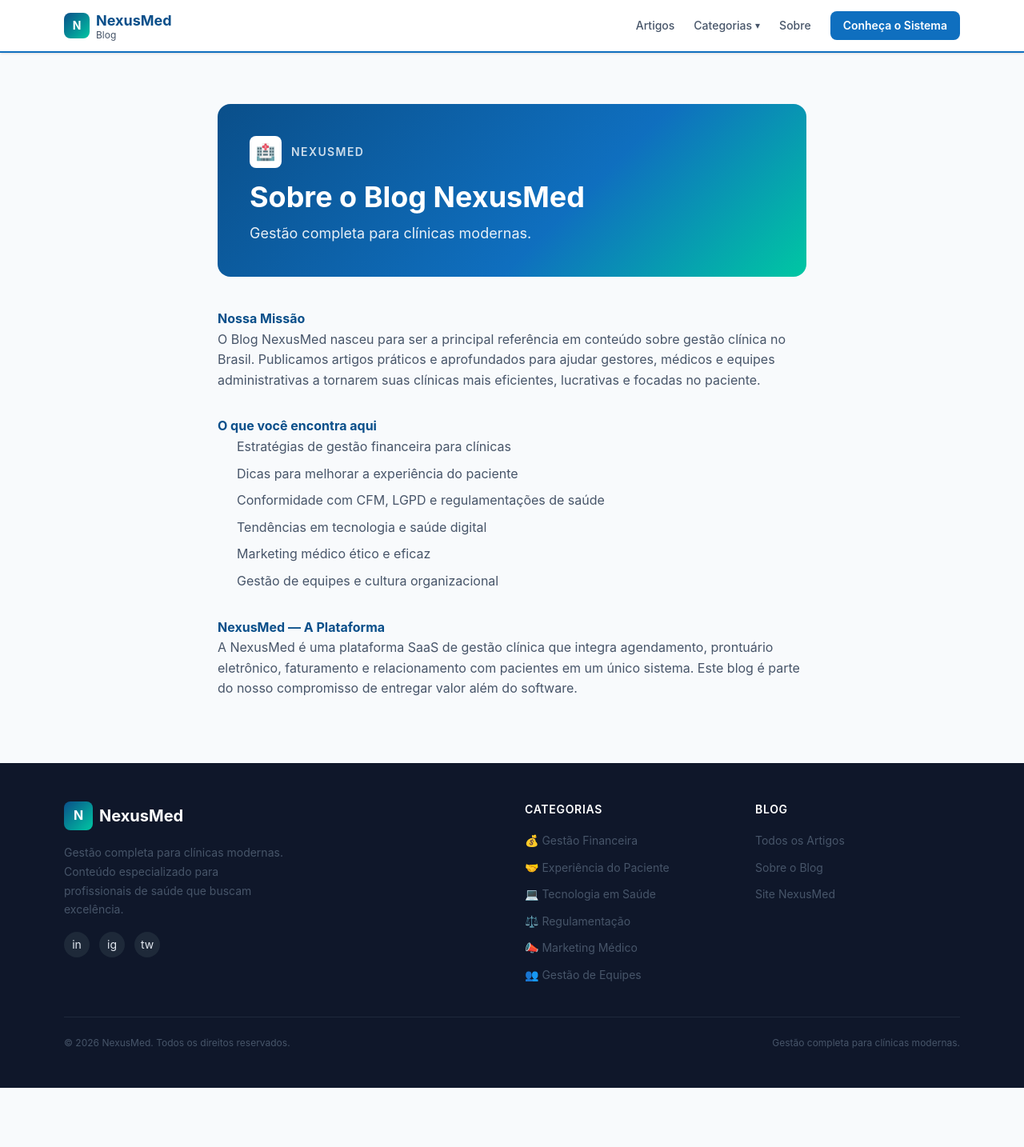
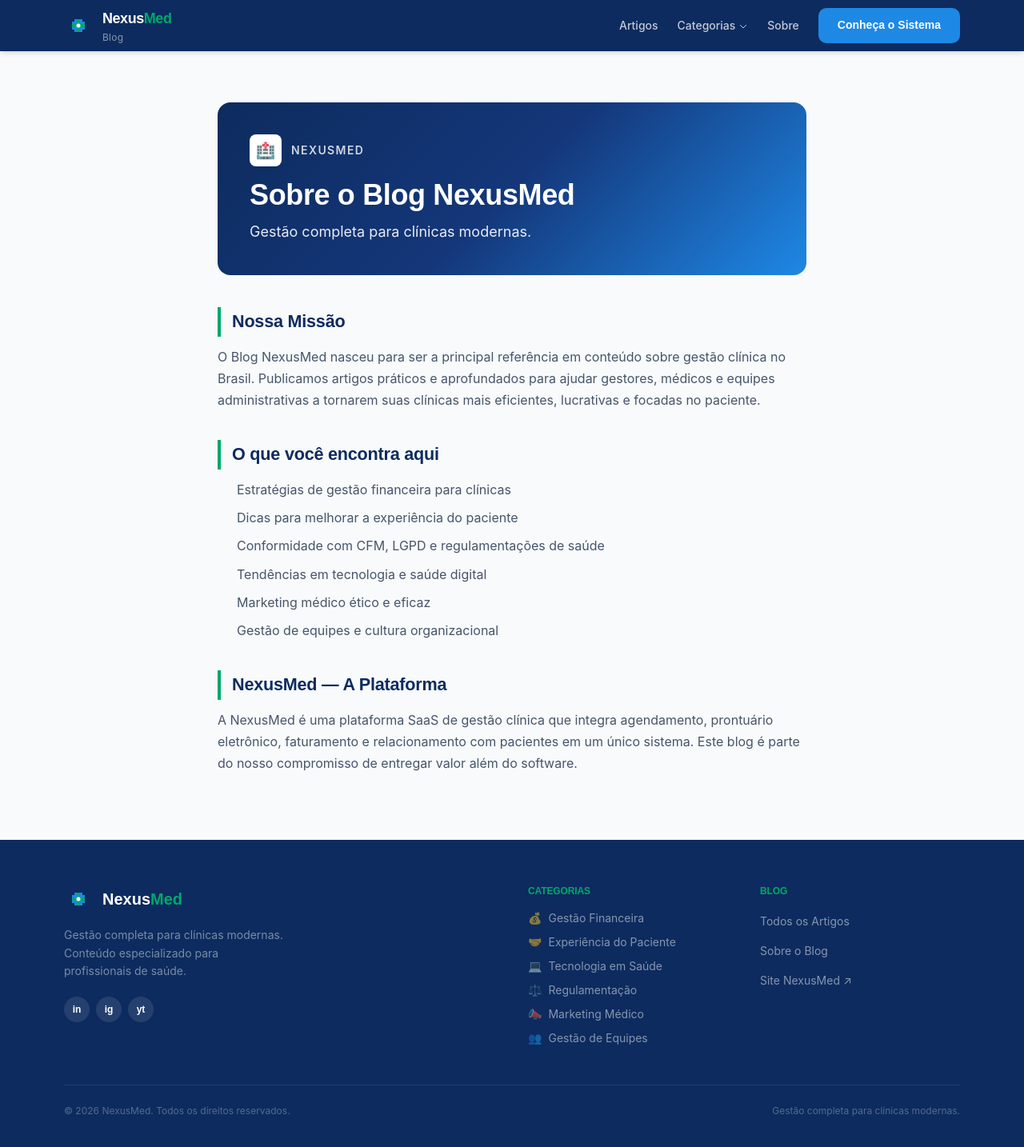
Before and after one commit to adrianois/Blog-NexusMed, a Next.js app in the folder blog-nexusmed/: page /sobre in a window 1280 px wide. Shown: the top 1434 px of the page at 80% size. Before the commit the page ends 1360 px from the top, so only its background shows below. Built offline with nearby package versions, Linux system fonts and the light colour scheme.

Commit message:
feat: atualiza identidade visual com cores e tipografia oficiais NexusMed

```diff
--- a/blog-nexusmed/app/globals.css
+++ b/blog-nexusmed/app/globals.css
@@ -1,17 +1,28 @@
 @import "tailwindcss";
 
+/* Google Fonts - Poppins + Inter */
+@import url('https://fonts.googleapis.com/css2?family=Poppins:wght@400;500;600;700;800&family=Inter:wght@400;500;600&display=swap');
+
 :root {
-  --nexus-primary: #0F6FBF;
-  --nexus-primary-dark: #0A4F8A;
-  --nexus-primary-light: #E8F4FF;
-  --nexus-accent: #00C7A3;
-  --nexus-accent-dark: #009E82;
-  --nexus-gray-50: #F8FAFC;
-  --nexus-gray-100: #F1F5F9;
-  --nexus-gray-200: #E2E8F0;
-  --nexus-gray-600: #475569;
-  --nexus-gray-800: #1E293B;
-  --nexus-gray-900: #0F172A;
+  /* === CORES OFICIAIS NEXUSMED === */
+  --nexus-navy:        #0D2B5E;   /* Azul marinho — fundo header/footer */
+  --nexus-navy-light:  #14377A;   /* Azul marinho claro */
+  --nexus-blue:        #1E88E5;   /* Azul médico — cor primária */
+  --nexus-blue-dark:   #1565C0;   /* Azul primário escuro */
+  --nexus-blue-light:  #E3F2FD;   /* Azul muito claro — fundos suaves */
+  --nexus-green:       #00A86B;   /* Verde saúde — cor de destaque */
+  --nexus-green-dark:  #007A4D;   /* Verde escuro */
+  --nexus-green-light: #E0F5EE;   /* Verde claro — tags, badges */
+
+  /* === NEUTROS === */
+  --nexus-white:       #FFFFFF;
+  --nexus-gray-50:     #F8FAFC;
+  --nexus-gray-100:    #F1F5F9;
+  --nexus-gray-200:    #E2E8F0;
+  --nexus-gray-400:    #94A3B8;
+  --nexus-gray-600:    #475569;
+  --nexus-gray-800:    #1E293B;
+  --nexus-gray-900:    #0F172A;
 }
 
 * {
@@ -22,42 +33,125 @@ body {
   font-family: 'Inter', -apple-system, BlinkMacSystemFont, 'Segoe UI', sans-serif;
   background-color: var(--nexus-gray-50);
   color: var(--nexus-gray-800);
-  line-height: 1.6;
+  line-height: 1.7;
+  -webkit-font-smoothing: antialiased;
 }
 
-.nexus-gradient {
-  background: linear-gradient(135deg, var(--nexus-primary-dark) 0%, var(--nexus-primary) 60%, var(--nexus-accent) 100%);
+h1, h2, h3, h4, h5, h6 {
+  font-family: 'Poppins', sans-serif;
+  letter-spacing: -0.01em;
 }
 
+/* === GRADIENTE OFICIAL === */
+.nexus-gradient {
+  background: linear-gradient(135deg, var(--nexus-navy) 0%, var(--nexus-navy-light) 50%, var(--nexus-blue) 100%);
+}
+
+.nexus-gradient-green {
+  background: linear-gradient(135deg, var(--nexus-navy) 0%, var(--nexus-blue-dark) 60%, var(--nexus-green) 100%);
+}
+
+/* === CARDS === */
 .nexus-card {
   background: white;
-  border-radius: 12px;
+  border-radius: 14px;
   border: 1px solid var(--nexus-gray-200);
-  transition: box-shadow 0.2s ease, transform 0.2s ease;
+  transition: box-shadow 0.25s ease, transform 0.25s ease;
 }
 
 .nexus-card:hover {
-  box-shadow: 0 8px 30px rgba(15, 111, 191, 0.12);
-  transform: translateY(-2px);
+  box-shadow: 0 10px 40px rgba(30, 136, 229, 0.13);
+  transform: translateY(-3px);
 }
 
+/* === TAGS === */
 .nexus-tag {
   display: inline-flex;
   align-items: center;
+  gap: 4px;
   padding: 4px 12px;
   border-radius: 999px;
-  font-size: 0.75rem;
-  font-weight: 600;
-  letter-spacing: 0.025em;
+  font-size: 0.72rem;
+  font-weight: 700;
+  letter-spacing: 0.04em;
   text-transform: uppercase;
+  font-family: 'Poppins', sans-serif;
 }
 
-.prose h2 { color: var(--nexus-primary-dark); font-weight: 700; margin-top: 2rem; }
-.prose h3 { color: var(--nexus-gray-800); font-weight: 600; margin-top: 1.5rem; }
-.prose p { color: var(--nexus-gray-600); margin-bottom: 1rem; }
-.prose ul { color: var(--nexus-gray-600); padding-left: 1.5rem; }
-.prose li { margin-bottom: 0.5rem; }
+/* === BOTÕES === */
+.nexus-btn-primary {
+  background: var(--nexus-blue);
+  color: white;
+  padding: 10px 24px;
+  border-radius: 10px;
+  font-weight: 600;
+  font-size: 0.875rem;
+  font-family: 'Poppins', sans-serif;
+  transition: background 0.2s ease, transform 0.1s ease;
+  display: inline-flex;
+  align-items: center;
+  gap: 6px;
+}
+.nexus-btn-primary:hover {
+  background: var(--nexus-blue-dark);
+  transform: translateY(-1px);
+}
 
-::-webkit-scrollbar { width: 6px; }
+.nexus-btn-outline {
+  border: 2px solid rgba(255,255,255,0.35);
+  color: white;
+  padding: 10px 24px;
+  border-radius: 10px;
+  font-weight: 600;
+  font-size: 0.875rem;
+  font-family: 'Poppins', sans-serif;
+  transition: background 0.2s ease;
+  display: inline-flex;
+  align-items: center;
+  gap: 6px;
+}
+.nexus-btn-outline:hover {
+  background: rgba(255,255,255,0.12);
+}
+
+/* === PROSE (artigos) === */
+.prose h2 {
+  font-family: 'Poppins', sans-serif;
+  color: var(--nexus-navy);
+  font-weight: 700;
+  font-size: 1.35rem;
+  margin-top: 2.25rem;
+  margin-bottom: 0.75rem;
+  padding-left: 14px;
+  border-left: 4px solid var(--nexus-green);
+}
+.prose h3 {
+  font-family: 'Poppins', sans-serif;
+  color: var(--nexus-blue-dark);
+  font-weight: 600;
+  font-size: 1.1rem;
+  margin-top: 1.5rem;
+  margin-bottom: 0.5rem;
+}
+.prose p {
+  color: var(--nexus-gray-600);
+  margin-bottom: 1.1rem;
+  font-size: 1rem;
+}
+.prose ul {
+  color: var(--nexus-gray-600);
+  padding-left: 1.5rem;
+  margin-bottom: 1rem;
+}
+.prose li {
+  margin-bottom: 0.5rem;
+  position: relative;
+}
+.prose li::marker {
+  color: var(--nexus-green);
+}
+
+/* === SCROLLBAR === */
+::-webkit-scrollbar { width: 5px; }
 ::-webkit-scrollbar-track { background: var(--nexus-gray-100); }
-::-webkit-scrollbar-thumb { background: var(--nexus-primary); border-radius: 3px; }
+::-webkit-scrollbar-thumb { background: var(--nexus-blue); border-radius: 3px; }
--- a/blog-nexusmed/components/Footer.tsx
+++ b/blog-nexusmed/components/Footer.tsx
@@ -3,38 +3,49 @@ import { CATEGORIES } from '@/lib/categories';
 
 export default function Footer() {
   return (
-    <footer style={{ background: 'var(--nexus-gray-900)', color: 'var(--nexus-gray-200)' }}>
-      <div className="max-w-6xl mx-auto px-4 py-12">
-        <div className="grid grid-cols-1 md:grid-cols-4 gap-8">
+    <footer style={{ background: 'var(--nexus-navy)' }}>
+      <div className="max-w-6xl mx-auto px-4 py-14">
+        <div className="grid grid-cols-1 md:grid-cols-4 gap-10">
+
           {/* Brand */}
           <div className="md:col-span-2">
-            <div className="flex items-center gap-2 mb-4">
-              <div
-                className="w-9 h-9 rounded-lg flex items-center justify-center text-white font-bold"
-                style={{ background: 'linear-gradient(135deg, #0A4F8A, #00C7A3)' }}
-              >
-                N
-              </div>
-              <span className="font-bold text-xl text-white">NexusMed</span>
+            <div className="flex items-center gap-3 mb-4">
+              <svg viewBox="0 0 36 36" fill="none" xmlns="http://www.w3.org/2000/svg" className="w-9 h-9">
+                <path d="M10 13h16v10H10z" fill="#1E88E5"/>
+                <path d="M13 10h10v16H13z" fill="#1E88E5"/>
+                <path d="M16 10h4v16h-4z" fill="#00A86B"/>
+                <path d="M10 16h16v4H10z" fill="#00A86B"/>
+                <circle cx="18" cy="18" r="2.5" fill="white"/>
+              </svg>
+              <span className="font-bold text-xl" style={{ fontFamily: 'Poppins, sans-serif', color: 'white' }}>
+                Nexus<span style={{ color: 'var(--nexus-green)' }}>Med</span>
+              </span>
             </div>
-            <p className="text-sm mb-4" style={{ color: 'var(--nexus-gray-600)', maxWidth: '280px', lineHeight: '1.7' }}>
-              Gestão completa para clínicas modernas. Conteúdo especializado para profissionais de saúde que buscam excelência.
+            <p className="text-sm mb-5 leading-relaxed" style={{ color: 'rgba(255,255,255,0.45)', maxWidth: '280px', fontFamily: 'Inter, sans-serif' }}>
+              Gestão completa para clínicas modernas. Conteúdo especializado para profissionais de saúde.
             </p>
-            <div className="flex gap-3">
-              <a href="#" className="w-8 h-8 rounded-full flex items-center justify-center text-sm bg-gray-800 hover:bg-blue-600 transition-colors">in</a>
-              <a href="#" className="w-8 h-8 rounded-full flex items-center justify-center text-sm bg-gray-800 hover:bg-pink-600 transition-colors">ig</a>
-              <a href="#" className="w-8 h-8 rounded-full flex items-center justify-center text-sm bg-gray-800 hover:bg-blue-400 transition-colors">tw</a>
+            <div className="flex gap-2">
+              {[{ label: 'in', hover: '#0A66C2' }, { label: 'ig', hover: '#E1306C' }, { label: 'yt', hover: '#FF0000' }].map((s) => (
+                <a key={s.label} href="#"
+                  className="w-8 h-8 rounded-full flex items-center justify-center text-xs font-bold text-white transition-colors"
+                  style={{ background: 'rgba(255,255,255,0.1)', fontFamily: 'Poppins, sans-serif' }}
+                >
+                  {s.label}
+                </a>
+              ))}
             </div>
           </div>
 
           {/* Categorias */}
           <div>
-            <h3 className="text-sm font-semibold uppercase tracking-wider mb-4 text-white">Categorias</h3>
-            <ul className="space-y-2">
+            <h3 className="text-xs font-semibold uppercase tracking-widest mb-4" style={{ color: 'var(--nexus-green)', fontFamily: 'Poppins, sans-serif' }}>Categorias</h3>
+            <ul className="space-y-2.5">
               {CATEGORIES.map((cat) => (
                 <li key={cat.slug}>
-                  <Link href={`/categorias/${cat.slug}`} className="text-sm hover:text-white transition-colors" style={{ color: 'var(--nexus-gray-600)' }}>
-                    {cat.icon} {cat.name}
+                  <Link href={`/categorias/${cat.slug}`} className="text-sm transition-colors hover:text-white flex items-center gap-2"
+                    style={{ color: 'rgba(255,255,255,0.5)', fontFamily: 'Inter, sans-serif' }}
+                  >
+                    <span>{cat.icon}</span> {cat.name}
                   </Link>
                 </li>
               ))}
@@ -43,11 +54,17 @@ export default function Footer() {
 
           {/* Links */}
           <div>
-            <h3 className="text-sm font-semibold uppercase tracking-wider mb-4 text-white">Blog</h3>
-            <ul className="space-y-2">
-              {[{ href: '/blog', label: 'Todos os Artigos' }, { href: '/sobre', label: 'Sobre o Blog' }, { href: 'https://nexusmed.com.br', label: 'Site NexusMed' }].map((link) => (
+            <h3 className="text-xs font-semibold uppercase tracking-widest mb-4" style={{ color: 'var(--nexus-green)', fontFamily: 'Poppins, sans-serif' }}>Blog</h3>
+            <ul className="space-y-2.5">
+              {[
+                { href: '/blog', label: 'Todos os Artigos' },
+                { href: '/sobre', label: 'Sobre o Blog' },
+                { href: 'https://nexusmed.com.br', label: 'Site NexusMed ↗' },
+              ].map((link) => (
                 <li key={link.href}>
-                  <a href={link.href} className="text-sm hover:text-white transition-colors" style={{ color: 'var(--nexus-gray-600)' }}>
+                  <a href={link.href} className="text-sm transition-colors hover:text-white"
+                    style={{ color: 'rgba(255,255,255,0.5)', fontFamily: 'Inter, sans-serif' }}
+                  >
                     {link.label}
                   </a>
                 </li>
@@ -56,11 +73,14 @@ export default function Footer() {
           </div>
         </div>
 
-        <div className="mt-10 pt-6 flex flex-col md:flex-row items-center justify-between gap-3" style={{ borderTop: '1px solid #1E293B' }}>
-          <p className="text-xs" style={{ color: 'var(--nexus-gray-600)' }}>
+        {/* Bottom bar */}
+        <div className="mt-12 pt-6 flex flex-col md:flex-row items-center justify-between gap-3"
+          style={{ borderTop: '1px solid rgba(255,255,255,0.08)' }}
+        >
+          <p className="text-xs" style={{ color: 'rgba(255,255,255,0.3)', fontFamily: 'Inter, sans-serif' }}>
             © {new Date().getFullYear()} NexusMed. Todos os direitos reservados.
           </p>
-          <p className="text-xs" style={{ color: 'var(--nexus-gray-600)' }}>
+          <p className="text-xs" style={{ color: 'rgba(255,255,255,0.3)', fontFamily: 'Inter, sans-serif' }}>
             Gestão completa para clínicas modernas.
           </p>
         </div>
--- a/blog-nexusmed/components/Header.tsx
+++ b/blog-nexusmed/components/Header.tsx
@@ -7,81 +7,97 @@ export default function Header() {
   const [menuOpen, setMenuOpen] = useState(false);
 
   return (
-    <header className="bg-white shadow-sm sticky top-0 z-50" style={{ borderBottom: '2px solid var(--nexus-primary)' }}>
+    <header className="sticky top-0 z-50 shadow-md" style={{ background: 'var(--nexus-navy)' }}>
       <div className="max-w-6xl mx-auto px-4">
         <div className="flex items-center justify-between h-16">
+
           {/* Logo */}
-          <Link href="/" className="flex items-center gap-2 group">
-            <div
-              className="w-8 h-8 rounded-lg flex items-center justify-center text-white font-bold text-sm"
-              style={{ background: 'linear-gradient(135deg, #0A4F8A, #00C7A3)' }}
-            >
-              N
+          <Link href="/" className="flex items-center gap-3 group">
+            {/* Ícone cruz NexusMed */}
+            <div className="relative w-9 h-9 flex-shrink-0">
+              <svg viewBox="0 0 36 36" fill="none" xmlns="http://www.w3.org/2000/svg" className="w-9 h-9">
+                {/* Cruz azul */}
+                <path d="M10 13h16v10H10z" fill="#1E88E5" rx="2"/>
+                <path d="M13 10h10v16H13z" fill="#1E88E5" rx="2"/>
+                {/* Sobreposição verde */}
+                <path d="M16 10h4v16h-4z" fill="#00A86B"/>
+                <path d="M10 16h16v4H10z" fill="#00A86B"/>
+                {/* Ponto central branco */}
+                <circle cx="18" cy="18" r="2.5" fill="white"/>
+              </svg>
             </div>
-            <div>
-              <span className="font-bold text-lg" style={{ color: 'var(--nexus-primary-dark)' }}>NexusMed</span>
-              <span className="text-xs block" style={{ color: 'var(--nexus-gray-600)', marginTop: '-4px' }}>Blog</span>
+            <div className="leading-none">
+              <span className="font-bold text-lg tracking-tight" style={{ fontFamily: 'Poppins, sans-serif', color: 'white' }}>
+                Nexus<span style={{ color: 'var(--nexus-green)' }}>Med</span>
+              </span>
+              <span className="text-xs block mt-0.5" style={{ color: 'rgba(255,255,255,0.5)', fontFamily: 'Inter, sans-serif', letterSpacing: '0.02em' }}>Blog</span>
             </div>
           </Link>
 
           {/* Nav Desktop */}
           <nav className="hidden md:flex items-center gap-6">
-            <Link href="/blog" className="text-sm font-medium hover:text-blue-600 transition-colors" style={{ color: 'var(--nexus-gray-600)' }}>
+            <Link href="/blog" className="text-sm font-medium transition-colors hover:text-white" style={{ color: 'rgba(255,255,255,0.75)', fontFamily: 'Inter, sans-serif' }}>
               Artigos
             </Link>
+
+            {/* Dropdown Categorias */}
             <div className="relative group">
-              <button className="text-sm font-medium flex items-center gap-1 transition-colors" style={{ color: 'var(--nexus-gray-600)' }}>
-                Categorias <span className="text-xs">▾</span>
+              <button className="text-sm font-medium flex items-center gap-1 transition-colors hover:text-white" style={{ color: 'rgba(255,255,255,0.75)', fontFamily: 'Inter, sans-serif' }}>
+                Categorias
+                <svg className="w-3 h-3 mt-0.5" fill="none" stroke="currentColor" viewBox="0 0 24 24">
+                  <path strokeLinecap="round" strokeLinejoin="round" strokeWidth={2} d="M19 9l-7 7-7-7" />
+                </svg>
               </button>
-              <div className="absolute top-full left-0 mt-2 w-56 bg-white rounded-xl shadow-lg border p-2 opacity-0 invisible group-hover:opacity-100 group-hover:visible transition-all" style={{ borderColor: 'var(--nexus-gray-200)' }}>
+              <div className="absolute top-full left-0 mt-3 w-60 bg-white rounded-2xl shadow-xl border p-2 opacity-0 invisible group-hover:opacity-100 group-hover:visible transition-all duration-200" style={{ borderColor: 'var(--nexus-gray-200)' }}>
                 {CATEGORIES.map((cat) => (
                   <Link
                     key={cat.slug}
                     href={`/categorias/${cat.slug}`}
-                    className="flex items-center gap-2 px-3 py-2 rounded-lg text-sm hover:bg-gray-50 transition-colors"
-                    style={{ color: 'var(--nexus-gray-800)' }}
+                    className="flex items-center gap-3 px-3 py-2.5 rounded-xl text-sm hover:bg-gray-50 transition-colors"
+                    style={{ color: 'var(--nexus-gray-800)', fontFamily: 'Inter, sans-serif' }}
                   >
-                    <span>{cat.icon}</span>
-                    {cat.name}
+                    <span className="text-base">{cat.icon}</span>
+                    <span>{cat.name}</span>
                   </Link>
                 ))}
               </div>
             </div>
-            <Link href="/sobre" className="text-sm font-medium transition-colors" style={{ color: 'var(--nexus-gray-600)' }}>
+
+            <Link href="/sobre" className="text-sm font-medium transition-colors hover:text-white" style={{ color: 'rgba(255,255,255,0.75)', fontFamily: 'Inter, sans-serif' }}>
               Sobre
             </Link>
+
             <a
               href="https://nexusmed.com.br"
               target="_blank"
               rel="noopener noreferrer"
-              className="text-sm font-semibold px-4 py-2 rounded-lg text-white transition-opacity hover:opacity-90"
-              style={{ background: 'var(--nexus-primary)' }}
+              className="nexus-btn-primary"
             >
               Conheça o Sistema
             </a>
           </nav>
 
-          {/* Mobile Menu Button */}
-          <button
-            className="md:hidden p-2"
-            onClick={() => setMenuOpen(!menuOpen)}
-            aria-label="Menu"
-          >
-            <span className="text-2xl">{menuOpen ? '✕' : '☰'}</span>
+          {/* Mobile Button */}
+          <button className="md:hidden p-2 text-white" onClick={() => setMenuOpen(!menuOpen)} aria-label="Menu">
+            {menuOpen
+              ? <svg className="w-6 h-6" fill="none" stroke="currentColor" viewBox="0 0 24 24"><path strokeLinecap="round" strokeLinejoin="round" strokeWidth={2} d="M6 18L18 6M6 6l12 12" /></svg>
+              : <svg className="w-6 h-6" fill="none" stroke="currentColor" viewBox="0 0 24 24"><path strokeLinecap="round" strokeLinejoin="round" strokeWidth={2} d="M4 6h16M4 12h16M4 18h16" /></svg>
+            }
           </button>
         </div>
 
         {/* Mobile Nav */}
         {menuOpen && (
-          <div className="md:hidden py-4 border-t" style={{ borderColor: 'var(--nexus-gray-200)' }}>
-            <div className="flex flex-col gap-3">
-              <Link href="/blog" className="text-sm font-medium py-1" style={{ color: 'var(--nexus-gray-800)' }} onClick={() => setMenuOpen(false)}>Artigos</Link>
+          <div className="md:hidden py-4" style={{ borderTop: '1px solid rgba(255,255,255,0.1)' }}>
+            <div className="flex flex-col gap-1">
+              <Link href="/blog" className="px-3 py-2.5 rounded-xl text-sm font-medium text-white hover:bg-white/10" onClick={() => setMenuOpen(false)}>Artigos</Link>
               {CATEGORIES.map((cat) => (
-                <Link key={cat.slug} href={`/categorias/${cat.slug}`} className="text-sm py-1 flex items-center gap-2" style={{ color: 'var(--nexus-gray-600)' }} onClick={() => setMenuOpen(false)}>
+                <Link key={cat.slug} href={`/categorias/${cat.slug}`} className="px-3 py-2.5 rounded-xl text-sm flex items-center gap-2 hover:bg-white/10" style={{ color: 'rgba(255,255,255,0.8)' }} onClick={() => setMenuOpen(false)}>
                   <span>{cat.icon}</span> {cat.name}
                 </Link>
               ))}
-              <Link href="/sobre" className="text-sm font-medium py-1" style={{ color: 'var(--nexus-gray-800)' }} onClick={() => setMenuOpen(false)}>Sobre</Link>
+              <Link href="/sobre" className="px-3 py-2.5 rounded-xl text-sm font-medium text-white hover:bg-white/10" onClick={() => setMenuOpen(false)}>Sobre</Link>
+              <a href="https://nexusmed.com.br" target="_blank" rel="noopener noreferrer" className="mt-2 nexus-btn-primary justify-center">Conheça o Sistema</a>
             </div>
           </div>
         )}
--- a/blog-nexusmed/components/Hero.tsx
+++ b/blog-nexusmed/components/Hero.tsx
@@ -2,36 +2,53 @@ import Link from 'next/link';
 
 export default function Hero() {
   return (
-    <section className="nexus-gradient text-white">
-      <div className="max-w-6xl mx-auto px-4 py-20 md:py-28">
+    <section className="nexus-gradient-green text-white overflow-hidden relative">
+      {/* Decoração de fundo */}
+      <div className="absolute inset-0 overflow-hidden pointer-events-none">
+        <div className="absolute -top-20 -right-20 w-96 h-96 rounded-full opacity-10" style={{ background: 'var(--nexus-blue)' }}></div>
+        <div className="absolute -bottom-10 -left-10 w-64 h-64 rounded-full opacity-10" style={{ background: 'var(--nexus-green)' }}></div>
+      </div>
+
+      <div className="max-w-6xl mx-auto px-4 py-20 md:py-28 relative z-10">
         <div className="max-w-2xl">
-          <div className="inline-flex items-center gap-2 px-3 py-1 rounded-full text-xs font-semibold uppercase tracking-wider mb-6"
-            style={{ background: 'rgba(255,255,255,0.15)', backdropFilter: 'blur(4px)' }}
+          {/* Badge */}
+          <div
+            className="inline-flex items-center gap-2 px-4 py-1.5 rounded-full text-xs font-semibold uppercase tracking-wider mb-6"
+            style={{ background: 'rgba(255,255,255,0.12)', border: '1px solid rgba(255,255,255,0.2)', fontFamily: 'Poppins, sans-serif' }}
           >
             <span className="w-2 h-2 rounded-full bg-green-400 animate-pulse"></span>
             NexusMed Blog — Gestão Clínica
           </div>
-          <h1 className="text-4xl md:text-5xl font-extrabold leading-tight mb-5">
+
+          {/* Título */}
+          <h1 style={{ fontFamily: 'Poppins, sans-serif', fontWeight: 800, fontSize: 'clamp(2rem, 5vw, 3.2rem)', lineHeight: 1.15 }} className="mb-5">
             Gestão completa para
-            <span className="block" style={{ color: '#7DFFE8' }}>clínicas modernas.</span>
+            <span className="block" style={{ color: '#6BFFCC' }}>clínicas modernas.</span>
           </h1>
-          <p className="text-lg opacity-85 mb-8 leading-relaxed">
-            Artigos práticos sobre gestão financeira, experiência do paciente, tecnologia em saúde e muito mais para transformar sua clínica.
+
+          <p className="text-base md:text-lg mb-8 leading-relaxed" style={{ color: 'rgba(255,255,255,0.82)', fontFamily: 'Inter, sans-serif' }}>
+            Artigos práticos sobre gestão financeira, experiência do paciente, tecnologia em saúde e regulamentação — para transformar sua clínica.
           </p>
+
+          {/* CTAs */}
           <div className="flex flex-wrap gap-3">
-            <Link
-              href="/blog"
-              className="px-6 py-3 rounded-xl font-semibold text-sm bg-white transition-opacity hover:opacity-90"
-              style={{ color: 'var(--nexus-primary-dark)' }}
-            >
+            <Link href="/blog" className="nexus-btn-primary" style={{ background: 'var(--nexus-green)', color: 'white' }}>
+              <svg className="w-4 h-4" fill="none" stroke="currentColor" viewBox="0 0 24 24"><path strokeLinecap="round" strokeLinejoin="round" strokeWidth={2} d="M12 6.253v13m0-13C10.832 5.477 9.246 5 7.5 5S4.168 5.477 3 6.253v13C4.168 18.477 5.75 18 7.5 18s3.332.477 4.5 1.253m0-13C13.168 5.477 14.754 5 16.5 5c1.747 0 3.332.477 4.5 1.253v13C19.832 18.477 18.247 18 16.5 18c-1.746 0-3.332.477-4.5 1.253" /></svg>
               Explorar Artigos
             </Link>
-            <Link
-              href="/sobre"
-              className="px-6 py-3 rounded-xl font-semibold text-sm border border-white/30 hover:bg-white/10 transition-colors"
-            >
+            <Link href="/sobre" className="nexus-btn-outline">
               Sobre o Blog
             </Link>
+          </div>
+
+          {/* Stats */}
+          <div className="flex flex-wrap gap-6 mt-10 pt-8" style={{ borderTop: '1px solid rgba(255,255,255,0.15)' }}>
+            {[{ num: '6+', label: 'Categorias' }, { num: '20+', label: 'Artigos' }, { num: '100%', label: 'Gratuito' }].map((s) => (
+              <div key={s.label}>
+                <div className="text-2xl font-bold" style={{ fontFamily: 'Poppins, sans-serif', color: '#6BFFCC' }}>{s.num}</div>
+                <div className="text-xs" style={{ color: 'rgba(255,255,255,0.6)', fontFamily: 'Inter, sans-serif' }}>{s.label}</div>
+              </div>
+            ))}
           </div>
         </div>
       </div>
```
Also changed, not shown: blog-nexusmed/components/CategoryGrid.tsx (+12 -10 lines), blog-nexusmed/components/Newsletter.tsx (+31 -16 lines), blog-nexusmed/components/PostCard.tsx (+17 -11 lines), blog-nexusmed/lib/categories.ts (+11 -11 lines).
